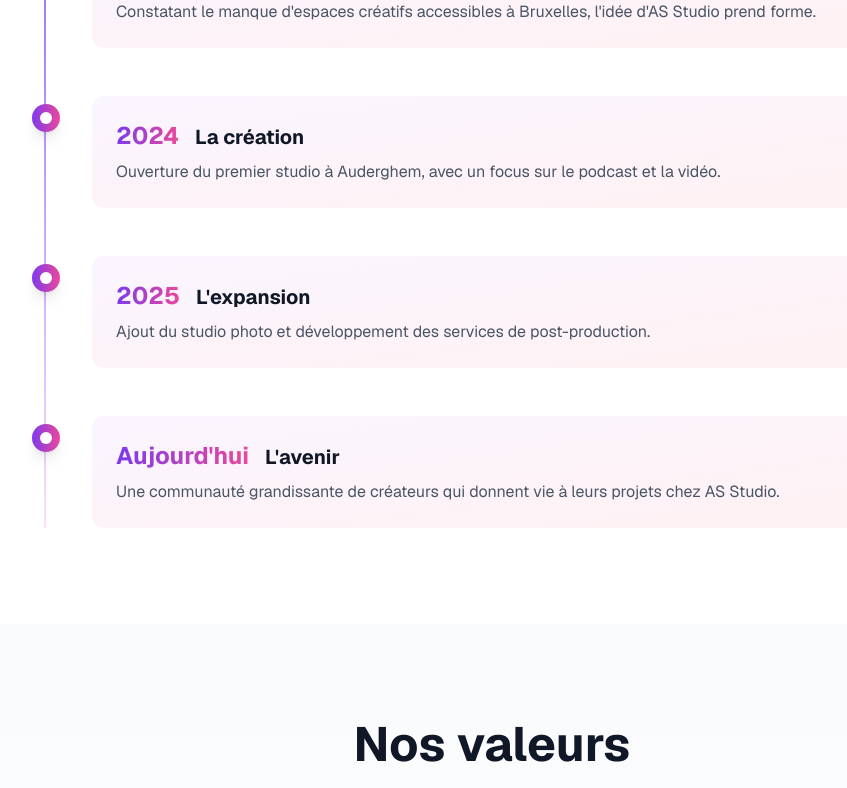
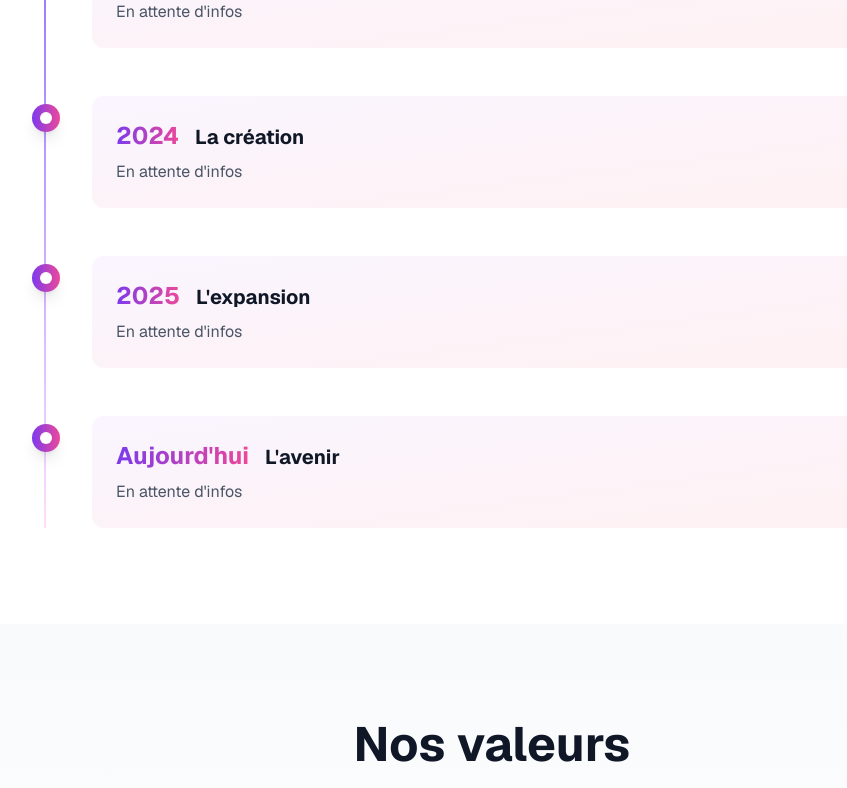
Before and after one commit to grove-hub/as_studioo, a Next.js app: page /a-propos in a window 1280 px wide. Shown: the part 2061-2849 px from the top of the page, without its empty margins (148-995 px from the left). Built offline with nearby package versions, Linux system fonts and the light colour scheme.

Commit message:
Update timeline descriptions to 'En attente d'infos' in about page

```diff
--- a/app/a-propos/page.tsx
+++ b/app/a-propos/page.tsx
@@ -47,22 +47,22 @@
     {
       year: '2023',
       title: 'L\'idée',
-      description: 'Constatant le manque d\'espaces créatifs accessibles à Bruxelles, l\'idée d\'AS Studio prend forme.',
+      description: 'En attente d\'infos',
     },
     {
       year: '2024',
       title: 'La création',
-      description: 'Ouverture du premier studio à Auderghem, avec un focus sur le podcast et la vidéo.',
+      description: 'En attente d\'infos',
     },
     {
       year: '2025',
       title: 'L\'expansion',
-      description: 'Ajout du studio photo et développement des services de post-production.',
+      description: 'En attente d\'infos',
     },
     {
       year: 'Aujourd\'hui',
       title: 'L\'avenir',
-      description: 'Une communauté grandissante de créateurs qui donnent vie à leurs projets chez AS Studio.',
+      description: 'En attente d\'infos',
     },
   ];
 
```
